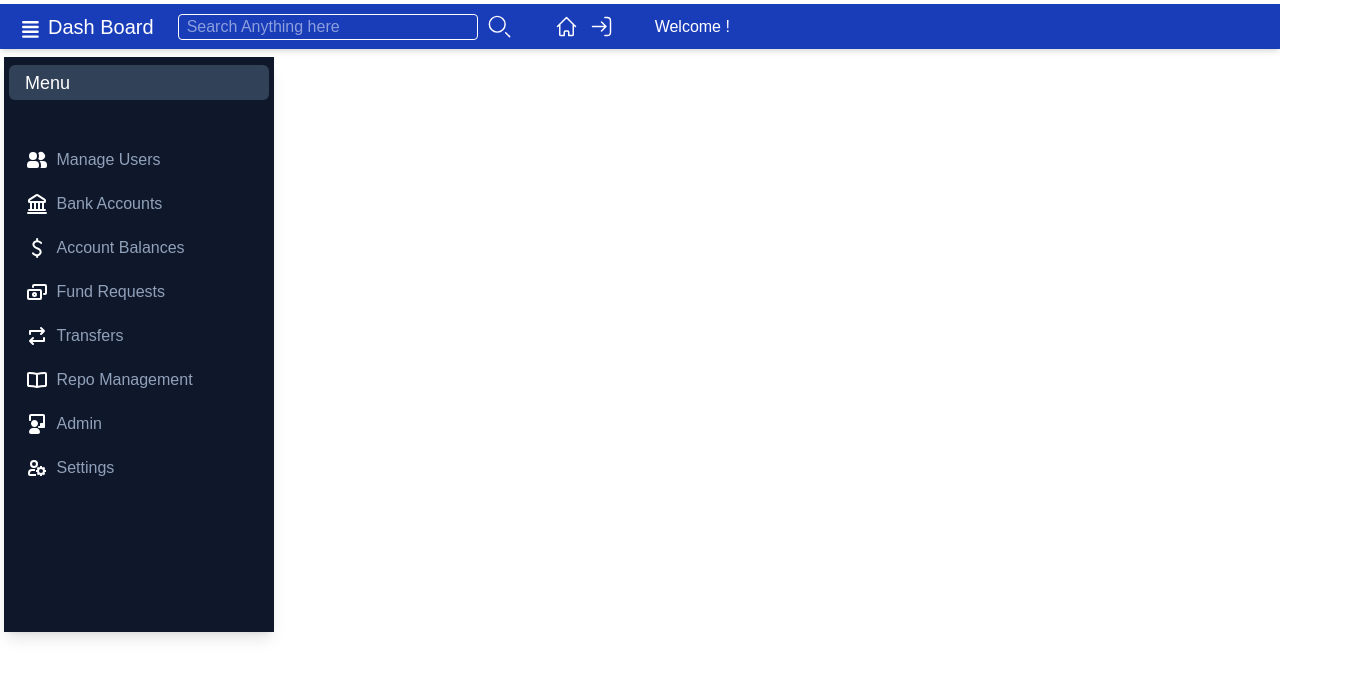
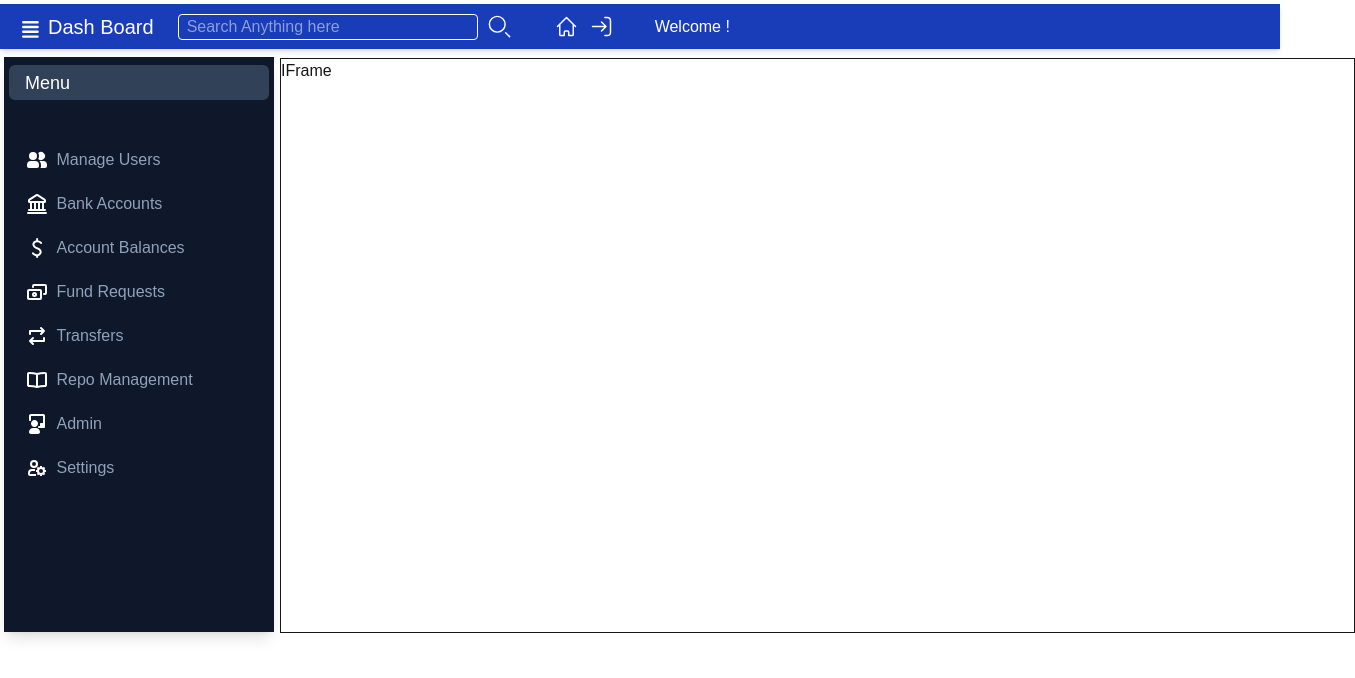
Before and after one commit to AKILADILSHANED/SLIC_Inter_Bank_Transfer_Management_Frontend, a Next.js app: page /User/DashBoard in a window 1280 px wide. Shown: the top 678 px of the page, 1355 px wide, since content can reach past the window. Built offline with nearby package versions, Linux system fonts and the light colour scheme.

Commit message:
Updated Dash Board including an Iframe

```diff
--- a/app/User/DashBoard/page.jsx
+++ b/app/User/DashBoard/page.jsx
@@ -242,7 +242,7 @@ export default function DashBoard() {
 
         <div className="cursor-pointer text-slate-400 hover:text-white mt-1 rounded-md h-[40px] w-[245px] hover:bg-slate-700 flex flex-row items-center">
           <svg
-            class="w-6 h-6 text-white dark:text-white ml-2"
+            className="w-6 h-6 text-white dark:text-white ml-2"
             aria-hidden="true"
             xmlns="http://www.w3.org/2000/svg"
             width="24"
@@ -261,6 +261,9 @@ export default function DashBoard() {
           <label className="ml-2">Settings</label>
         </div>
       </div>
+      <div className="border ml-[280px] mt-[-574px] w-[1075px] h-[575px]">
+          IFrame
+        </div>
     </div>
   );
 }
```
